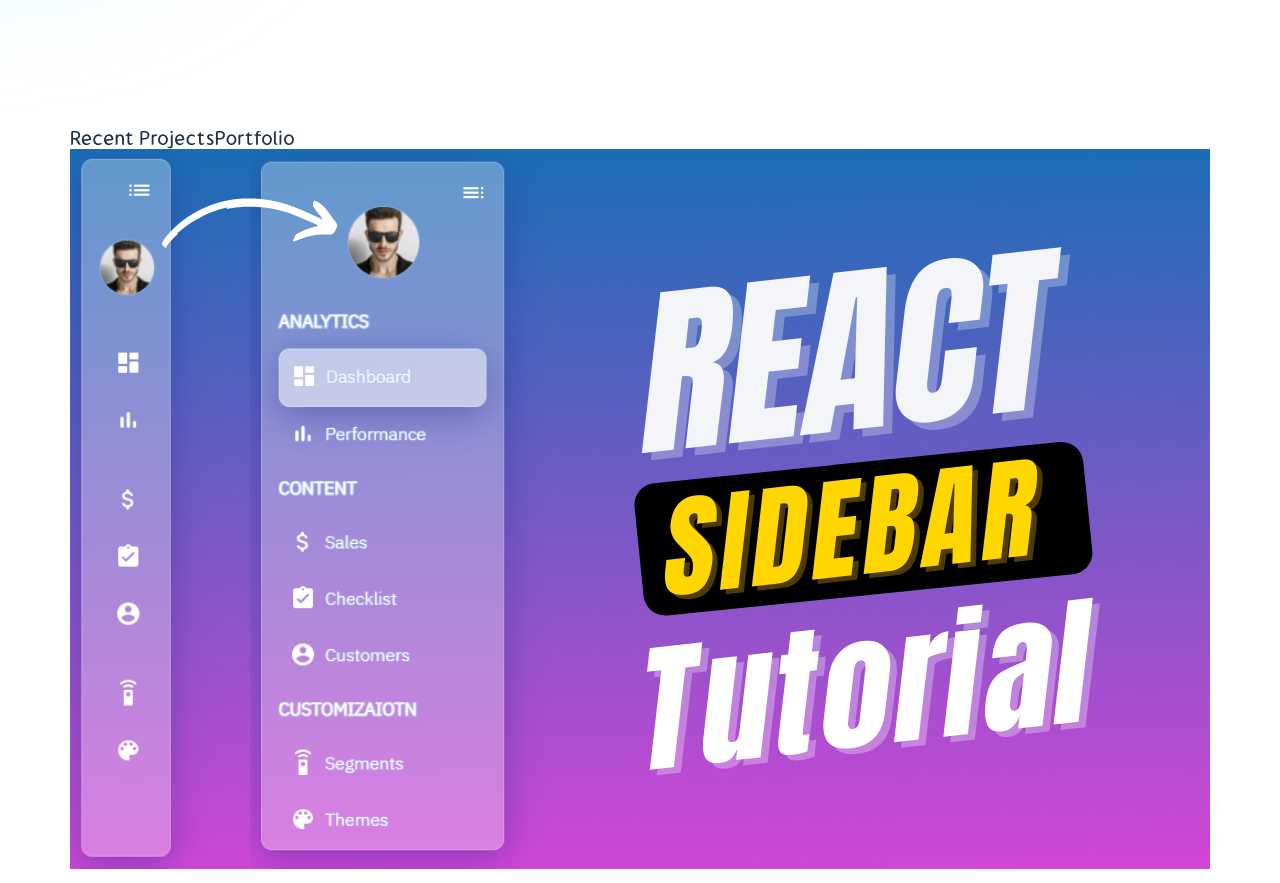
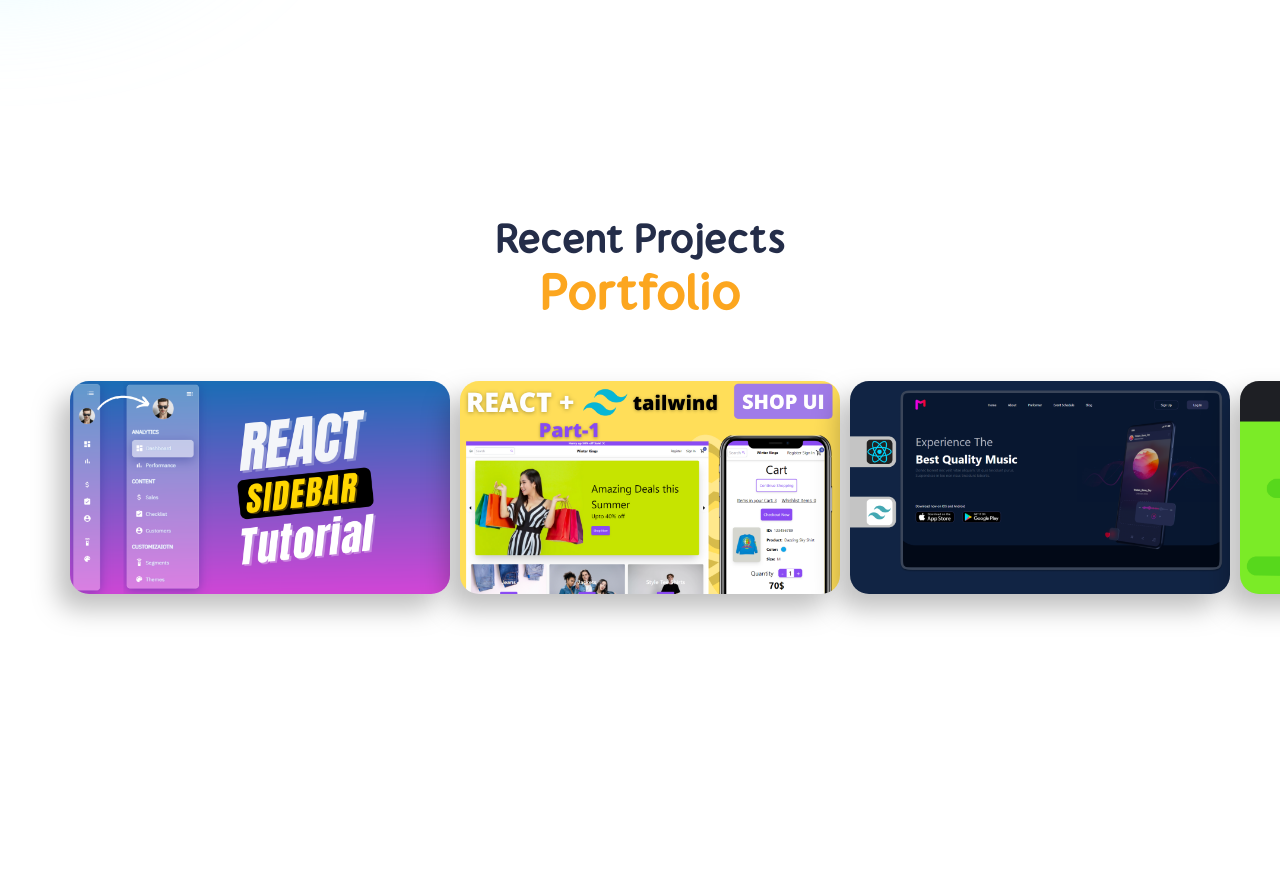
Before and after one commit to yassine5551/Portfolio, a React (Vite) app: page / in a window 1280 px wide. Shown: the part 2980-3863 px from the top of the page. After the commit the page ends 3676 px from the top, so only its background shows below. Built offline with nearby package versions, Linux system fonts and the light colour scheme.

Commit message:
portfolio senction done

```diff
--- a/src/Components/Portfolio/Portfolio.css
+++ b/src/Components/Portfolio/Portfolio.css
@@ -0,0 +1,39 @@
+.portfolio{
+    display: flex;
+    align-items: center;
+    justify-content: center;
+    flex-direction: column;
+    height: 70vh;
+}
+
+/* heading */
+.portfolio span:nth-of-type(1){
+    color: var(--black);
+    font-size: 2rem;
+    font-weight: bold;
+}
+.portfolio span:nth-of-type(2){
+    color: var(--orange);
+    font-size: 2.5rem;
+    font-weight: bold;
+}
+
+/* slider */
+
+.portfolio .swiper {
+    overflow: visible!important;
+}
+
+.portfolio-slider{
+    margin-top: 3rem;
+    width: 100%;
+}
+
+.portfolio-slide .swiper-slide{
+    width: 20rem;
+}
+.portfolio img{
+    width: 19rem;
+    filter: drop-shadow(-12px 15px 13px rgba(0,0,0,0.25));
+    border-radius: 19px;
+}
--- a/src/Components/Portfolio/Portfolio.jsx
+++ b/src/Components/Portfolio/Portfolio.jsx
@@ -14,7 +14,11 @@
       <span>Portfolio</span>
 
       {/* slider */}
-      <Swiper>
+          <Swiper
+              spaceBetween={30}
+              slidesPerView={3}
+              grabCursor={true}
+              className="portfolio-slider">
         <SwiperSlide>
           <img src={Sidebar} alt="" />
         </SwiperSlide>
@@ -27,6 +31,7 @@
         <SwiperSlide>
           <img src={Hoc} alt="" />
         </SwiperSlide>
+
       </Swiper>
     </div>
   );
```
